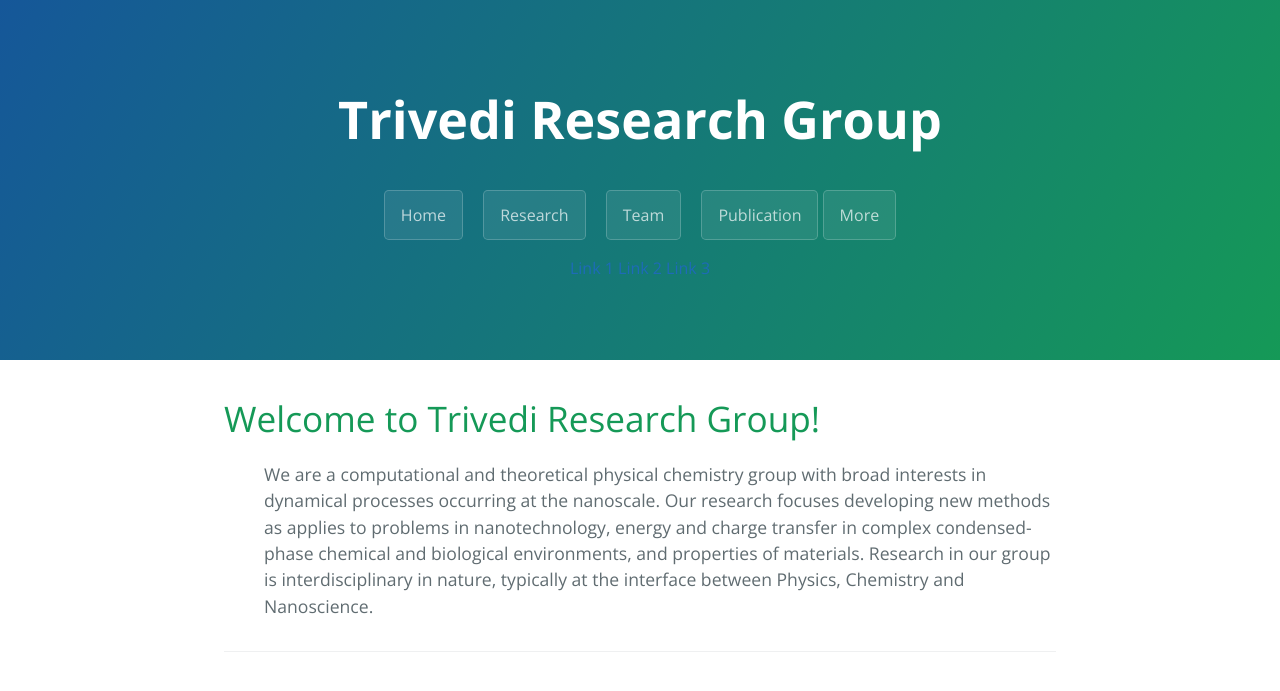
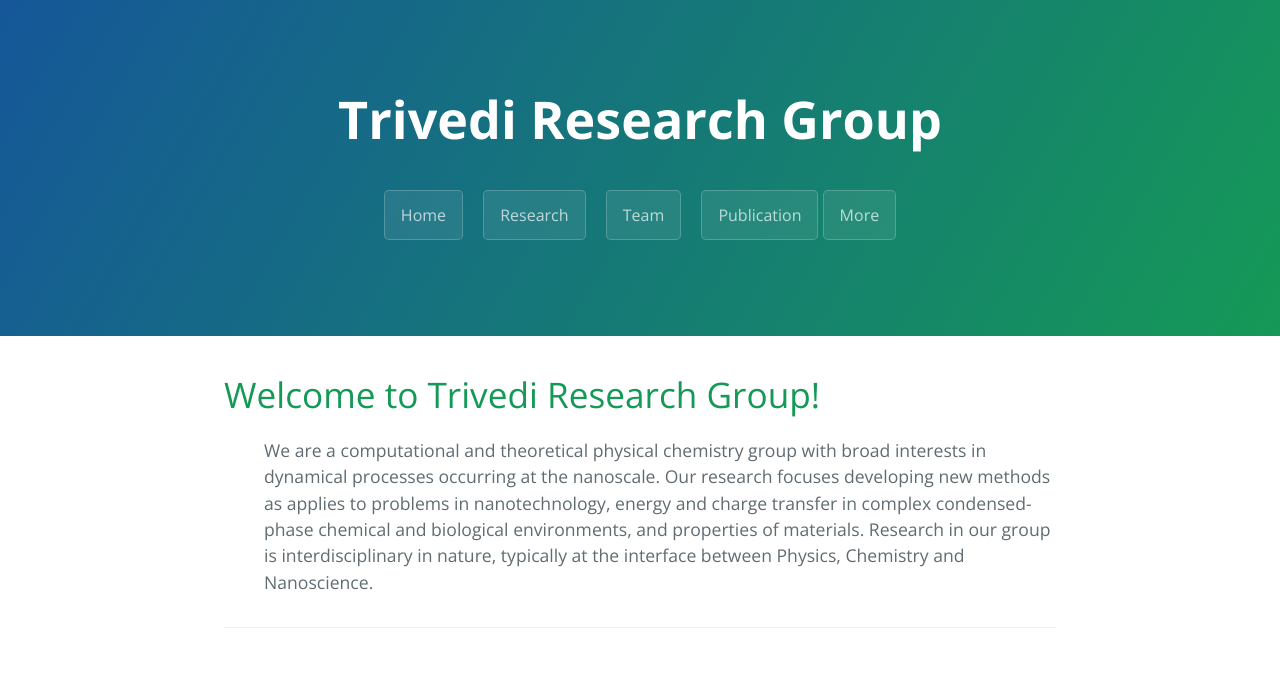
Before and after one commit to dharatrivedi/dharatrivedi.github.io, a Jekyll site: the page built from index.html, in a window 1280 px wide. Shown: the top 691 px of the page. Built offline with Jekyll 4.4.1, drawn with Linux system fonts in a browser that asks for light colours; the list of posts is cut into pages by our own code.

Commit message:
Update page-header.html

```diff
--- a/_includes/page-header.html
+++ b/_includes/page-header.html
@@ -6,9 +6,4 @@
   <a href="https://dharatrivedi.github.io/people.html" class="btn">Team</a>
   <a href="https://dharatrivedi.github.io/publication.html" class="btn">Publication</a>
   <a href="#" class="dropbtn">More</a>
-  <div class="dropdown-content">
-    <a href="#">Link 1</a>
-    <a href="#">Link 2</a>
-    <a href="#">Link 3</a>
-  </div>
 </section>
```
